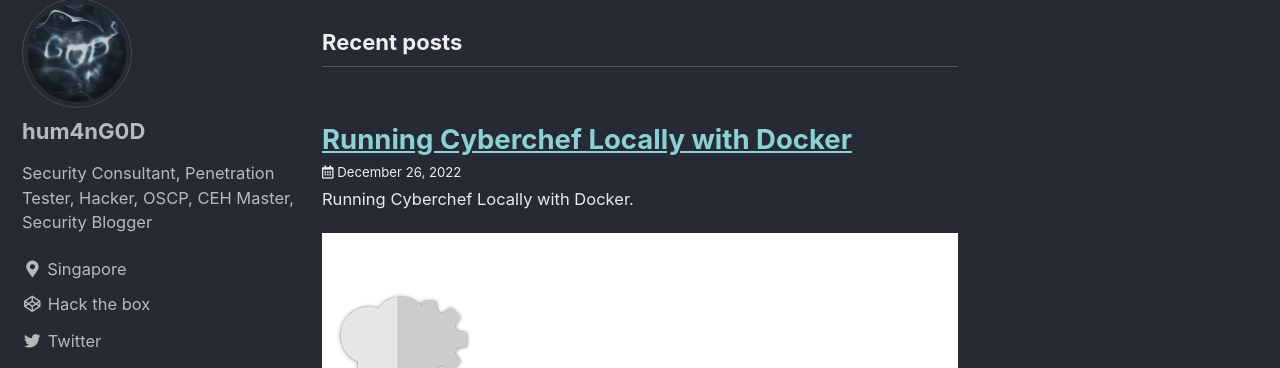
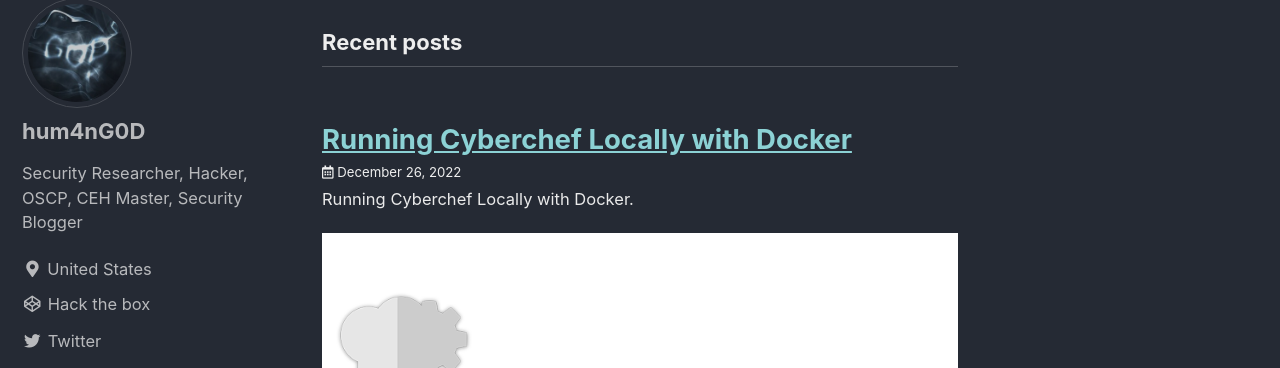
Before and after one commit to hum4nG0D/hum4nG0D.github.io, a Jekyll site: the page built from index.html, in a window 1280 px wide. Shown: the part 113-481 px from the top of the page. Built offline with Jekyll 4.4.1, drawn with Linux system fonts in a browser that asks for light colours; cached includes are drawn as plain includes; the list of posts is cut into pages by our own code.

Commit message:
profile and copyright

```diff
--- a/_config.yml
+++ b/_config.yml
@@ -100,8 +100,8 @@
 author:
   name             : "hum4nG0D"
   avatar           : /assets/images/bio-photo.jpg # path of avatar image, e.g. "/assets/images/bio-photo.jpg"
-  bio              : "Security Consultant, Penetration Tester, Hacker, OSCP, CEH Master, Security Blogger"
-  location         : "Singapore"
+  bio              : "Security Researcher, Hacker, OSCP, CEH Master, Security Blogger"
+  location         : "United States"
   email            :
   links:
     - label: "Hack the box"
@@ -202,7 +202,7 @@
 permalink: /:categories/:title/
 paginate: 5 # amount of posts to show
 paginate_path: /page:num/
-timezone: Singapore/Singapore # https://en.wikipedia.org/wiki/List_of_tz_database_time_zones
+timezone: America/Chicago # https://en.wikipedia.org/wiki/List_of_tz_database_time_zones
 
 
 # Plugins (previously gems:)
--- a/_includes/footer.html
+++ b/_includes/footer.html
@@ -16,4 +16,4 @@
   </ul>
 </div>
 
-<div class="page__footer-copyright">&copy; {{ site.time | date: '%Y' }} {{ site.name | default: site.title }}. All rights reserved.</div>
+<div class="page__footer-copyright">&copy; {{ "now" | date: '%Y' }} {{ site.name | default: site.title }}. All rights reserved.</div>
```
